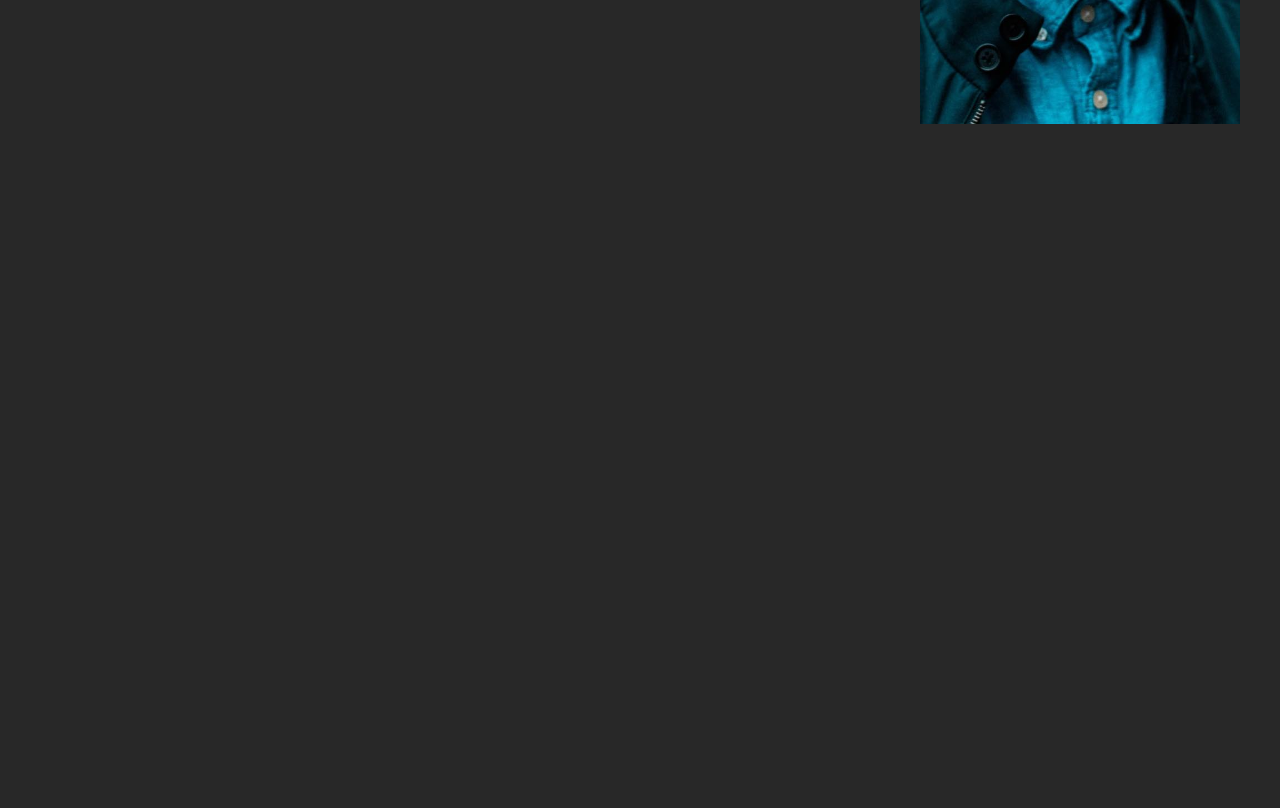
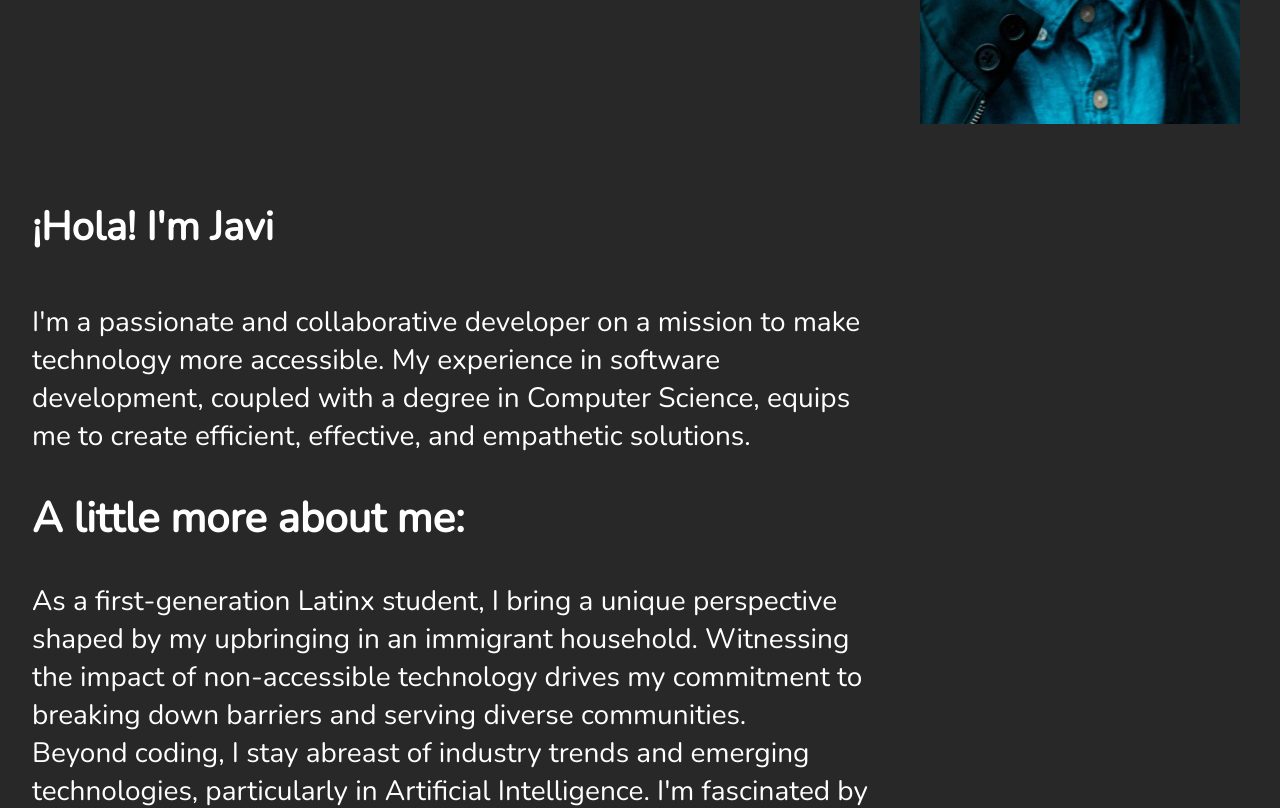
Before and after one commit to javieravelar591/javieravelar591.github.io, a React (Create React App) app: page / in a window 1280 px wide. Shown: the part 700-1508 px from the top of the page. Built offline with nearby package versions, Linux system fonts and the light colour scheme.

Commit message:
moved about me up, faster transitions, spacing changes

```diff
--- a/src/App.js
+++ b/src/App.js
@@ -10,9 +10,9 @@ function App() {
     <div className="App">
       <Navbar />
       <Intro />
+      <About />
       <Portfolio />
       <Experience />
-      <About />
       <Contact />
     </div>
   );
--- a/src/components/about/about.css
+++ b/src/components/about/about.css
@@ -17,7 +17,7 @@
     justify-content: center;
     opacity: 0;
     transform: translateY(50px);
-    transition: opacity 2s, tranform 2s;
+    transition: opacity 1s, tranform 1s;
 }
 
 .slide-up {
--- a/src/components/experience/experience.css
+++ b/src/components/experience/experience.css
@@ -35,7 +35,7 @@
     margin-top: 4rem;
     opacity: 0;
     transform: translateY(20px);
-    transition: opacity 2s, transform 2s;
+    transition: opacity 1.5s, transform 1.5s;
 }
 
 .cards-div-exp.slide-up {
--- a/src/components/experience/experience.js
+++ b/src/components/experience/experience.js
@@ -22,8 +22,8 @@ export const Experience = () => {
     return (
         <Element name='experience'>
             <section id='experience'>
-                <h1 className={`portfolio-header ${scrollPosition > 1200 ? 'slide-up' : ''}`}>And my professional experience</h1>
-                <div class={`cards-div-exp  ${scrollPosition > 1200 ? 'slide-up' : ''}`}>
+                <h1 className={`portfolio-header ${scrollPosition > 1800 ? 'slide-up' : ''}`}>And my professional experience</h1>
+                <div class={`cards-div-exp  ${scrollPosition > 1800 ? 'slide-up' : ''}`}>
                     <div class='card'>
                         <div class='image'>
                             <img href="#" src= { blend } alt='blend-logo' />
--- a/src/components/portfolio/portfolio.css
+++ b/src/components/portfolio/portfolio.css
@@ -5,7 +5,7 @@
     margin: 0 auto;
     overflow: hidden;
     position: relative;
-    padding-top: 10rem;
+    padding-top: 5rem;
 }
 
 .portfolio-header {
@@ -34,7 +34,7 @@
     margin-top: 4rem;
     opacity: 0;
     transform: translateY(20px);
-    transition: opacity 5s, transform 2s;
+    transition: opacity 1.5s, transform 1.5s;
 }
 
 .cards-div.slide-up {
--- a/src/components/portfolio/portfolio.js
+++ b/src/components/portfolio/portfolio.js
@@ -23,8 +23,8 @@ export const Portfolio = () => {
     return (
         <Element name='portfolio'>
             <section id='portfolio'>
-                <h1 className={`portfolio-header ${scrollPosition > 400 ? 'slide-up' : ''}`}>Here's some of my work</h1>
-                <div className={`cards-div  ${scrollPosition > 400 ? 'slide-up' : ''}`}>
+                <h1 className={`portfolio-header ${scrollPosition > 1300 ? 'slide-up' : ''}`}>Here's some of my work</h1>
+                <div className={`cards-div  ${scrollPosition > 1300 ? 'slide-up' : ''}`}>
                     <div className='card'>
                         <div className='image'>
                             <a href='https://github.com/javieravelar591/wahoo-skate' target='_blank'>
```
